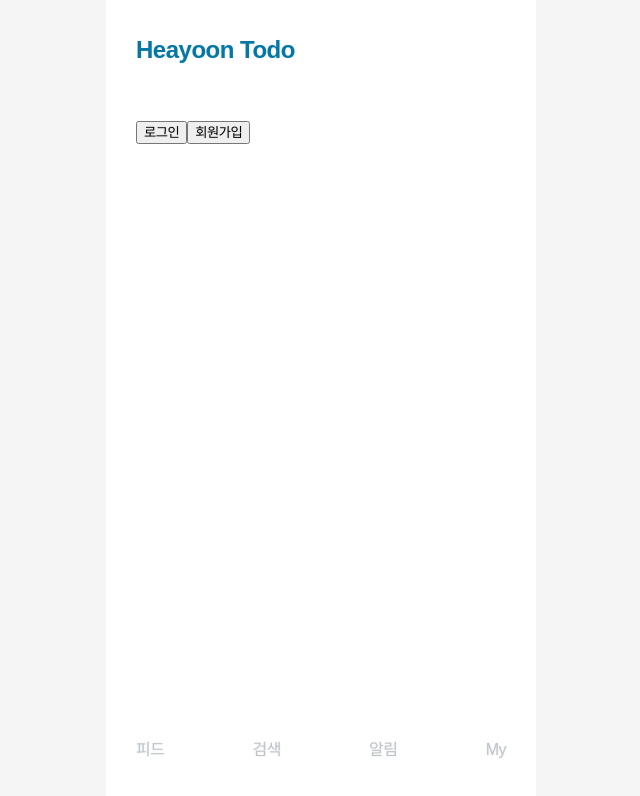
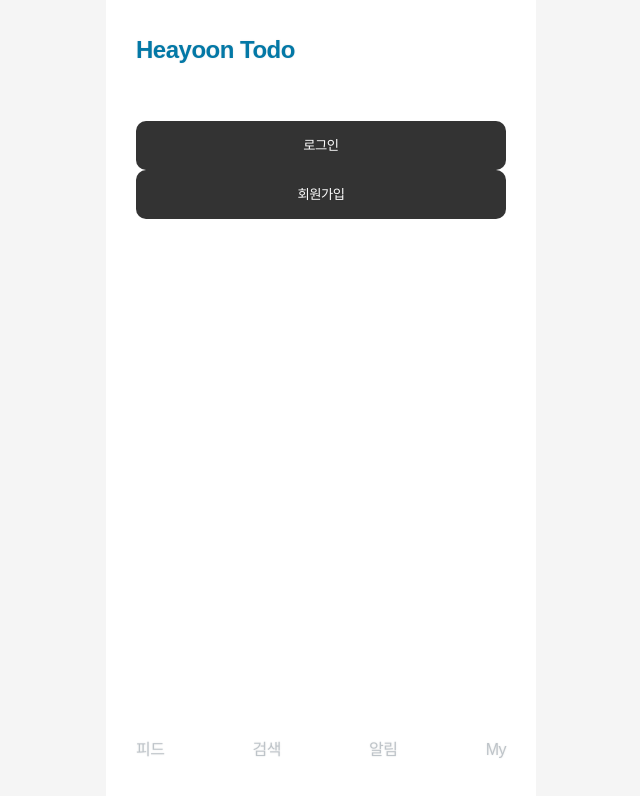
Before and after one commit to hey-yoon/Todolist, a React (Create React App) app: page / in a window 1280 px wide. Shown: the top 796 px of the page, without its empty margins (319-959 px from the left). Built offline with nearby package versions, Linux system fonts and the light colour scheme.

Commit message:
BasicButton,style 수정

```diff
--- a/src/components/button/BasicButton.jsx
+++ b/src/components/button/BasicButton.jsx
@@ -1,10 +1,11 @@
 import React from 'react';
+import Button from './style';
 
 const BasicButton = ({ref,children,size,shape,variant,color,...rest}) => {
     return (
-        <button ref={ref} children={children} size={size} shape={shape} variant={variant} color={color} {...rest}>
+        <Button ref={ref} children={children} size={size} shape={shape} variant={variant} color={color} {...rest}>
             {children}
-        </button>
+        </Button>
     );
 };
 
--- a/src/components/button/style.js
+++ b/src/components/button/style.js
@@ -1,4 +1,4 @@
-import styled from "styled-components";
+import styled, { css } from "styled-components";
 
 const sizeCss = {
     small: css`
```
